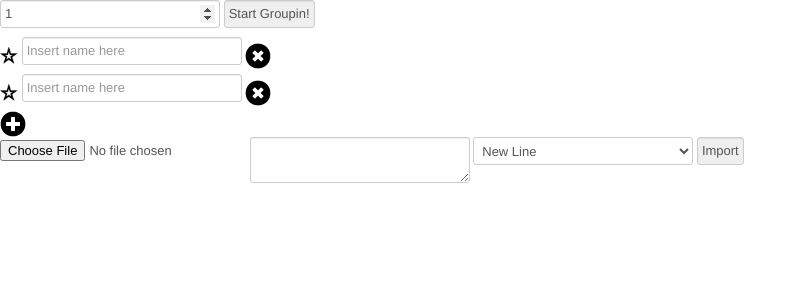
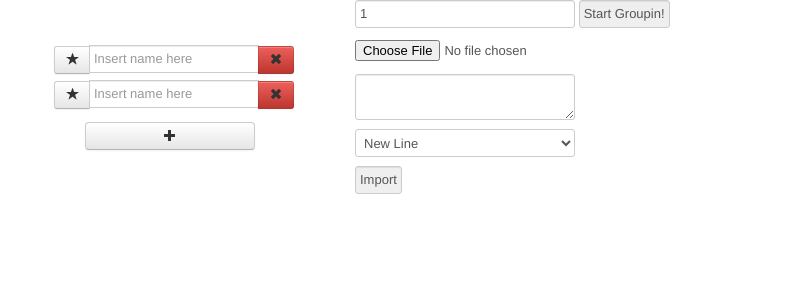
Before and after one commit to darklight721/Groupin, a PHP site: page / in a window 1280 px wide. Shown: the top 300 px of the page, without its empty margins (0-807 px from the left). Run offline with PHP 8.4, Linux system fonts and the light colour scheme.

Commit message:
with bootstrap

```diff
--- a/css/styles.css
+++ b/css/styles.css
@@ -1,12 +1,14 @@
-.star
+.input-prepend
 {
+	margin-bottom: -10px;
+}
 
+.input-prepend input, .input-append input
+{
+	margin-top: 8px;
 }
-.name
+
+.add
 {
-
+	margin-top: 15px;
 }
-.delete
-{
-
-}
--- a/index.html
+++ b/index.html
@@ -6,19 +6,22 @@
 	<link rel="stylesheet" href="css/styles.css" />
 </head>
 <body>
-	<header id="header">
-		<div id="controls"></div>
-	</header>
-	<section>
-		<div id="list">
-			<div id="entity-list"></div>
-			<div id="entity-add"></div>
+	<div class="container">
+		<div id="header" class="row">
+			<div class="span3">&nbsp;</div>
+			<div id="controls" class="span9"></div>
 		</div>
-		<div id="alter-input">
+		<div class="row">
+			<div id="list" class="span3">
+				<div id="entity-list"></div>
+				<div id="entity-add"></div>
+			</div>
+			<div id="alter-input" class="span3">
+			</div>
+			<div id="group-list" class="span6">
+			</div>
 		</div>
-	</section>
-	<section id="group-list">
-	</section>
+	</div>
 
 	<div id="templates"></div>
 
--- a/tpl/template.html
+++ b/tpl/template.html
@@ -1,21 +1,11 @@
 <script type="text/template" id="tpl-entity-list-item">
-	<div>
-		<span class='star'>
-			<img src='css/res/star-<%= starred %>.png' alt='Star' width='18px' height='18px' />
-		</span>
-		<span>
-			<input class='name' value='<%= name %>' placeholder='Insert name here' />
-		</span>
-		<span class='delete'>
-			<img src='css/res/remove.png' alt='Remove' width='26px' height='26px' />
-		</span>
+	<div class='input-prepend input-append'>
+		<button class='star btn' type='button'><i class='icon-star'></i></button><input class='name span2' type='text' value='<%= name %>' placeholder='Insert name here' /><button class='delete btn btn-danger' type='button'><i class='icon-remove'></i></button>
 	</div>
 </script>
 
 <script type="text/template" id="tpl-entity-add-item">
-	<div class='add'>
-		<img src='css/res/add.png' alt='Add' width='26px' height='26px' />
-	</div>
+	<button class='add btn span2' type='button'><i class='icon-plus'></i></button>
 </script>
 
 <script type="text/template" id="tpl-alter-input-entity">
```
